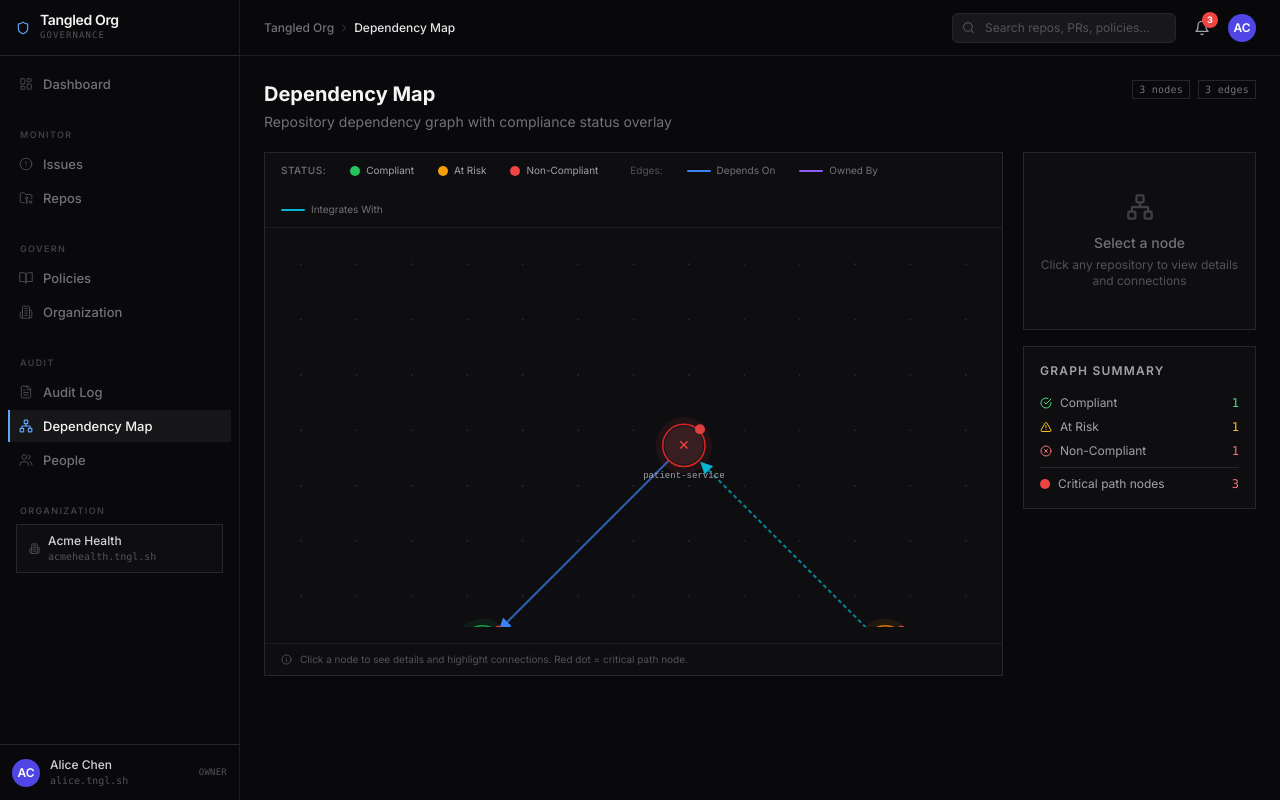
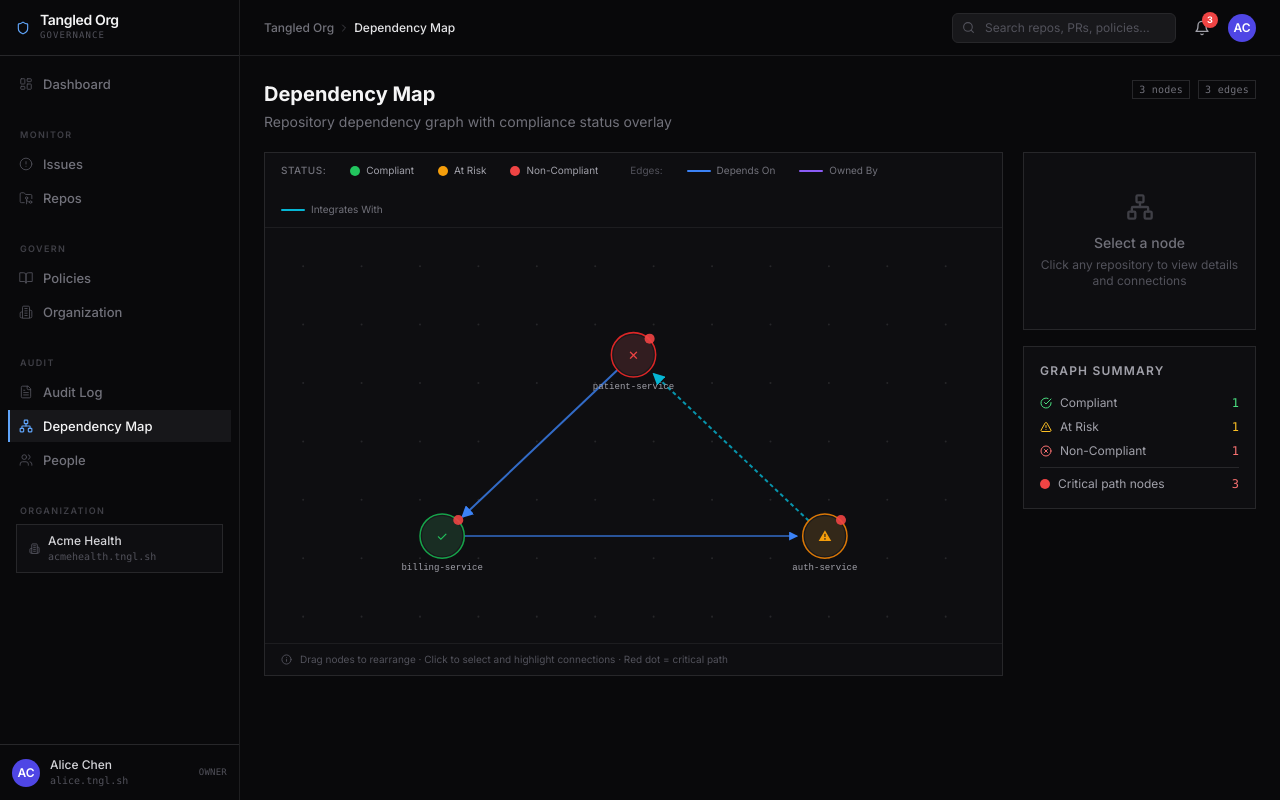
Before and after one commit to SAint7579/TangledOrg, a Next.js app: page /graph in a window 1280 px wide. Built offline with nearby package versions, Linux system fonts and the light colour scheme.

Commit message:
make the dependency graph better

```diff
--- a/app/graph/page.tsx
+++ b/app/graph/page.tsx
@@ -1,6 +1,6 @@
 "use client";
 
-import { useState } from "react";
+import { useState, useRef } from "react";
 import {
   Network,
   Info,
@@ -17,39 +17,81 @@ import { complianceStatusBg, cn } from "@/lib/utils";
 import type { DependencyNode } from "@/types";
 
 const nodeStatusColors: Record<string, string> = {
-  compliant: "#22c55e",
-  "at-risk": "#f59e0b",
+  compliant:       "#22c55e",
+  "at-risk":       "#f59e0b",
   "non-compliant": "#ef4444",
-  unknown: "#71717a",
+  unknown:         "#71717a",
 };
 
 const nodeStatusRing: Record<string, string> = {
-  compliant: "#16a34a",
-  "at-risk": "#d97706",
+  compliant:       "#16a34a",
+  "at-risk":       "#d97706",
   "non-compliant": "#dc2626",
-  unknown: "#52525b",
+  unknown:         "#52525b",
 };
 
 const edgeColors = {
-  "depends-on": "#3b82f6",
-  "owned-by": "#8b5cf6",
-  "integrates-with": "#06b6d4",
+  "depends-on":     "#3b82f6",
+  "owned-by":       "#8b5cf6",
+  "integrates-with":"#06b6d4",
 };
 
-// SVG graph dimensions
 const SVG_W = 700;
 const SVG_H = 380;
+const NODE_R = 22;
+const LABEL_H = 14; // px below node center for label
+
+type Positions = Record<string, { x: number; y: number }>;
 
 export default function GraphPage() {
+  const { nodes, edges } = mockDependencyGraph;
+
   const [selected, setSelected] = useState<DependencyNode | null>(null);
   const [highlighted, setHighlighted] = useState<Set<string>>(new Set());
+  const [positions, setPositions] = useState<Positions>(() =>
+    Object.fromEntries(nodes.map((n) => [n.id, { x: n.x, y: n.y }]))
+  );
 
-  const { nodes, edges } = mockDependencyGraph;
+  const svgRef = useRef<SVGSVGElement>(null);
+  const dragging = useRef<{ nodeId: string; offsetX: number; offsetY: number } | null>(null);
+  const didDrag = useRef(false);
+
+  function toSVGCoords(clientX: number, clientY: number) {
+    if (!svgRef.current) return { x: 0, y: 0 };
+    const rect = svgRef.current.getBoundingClientRect();
+    return {
+      x: ((clientX - rect.left) / rect.width) * SVG_W,
+      y: ((clientY - rect.top) / rect.height) * SVG_H,
+    };
+  }
+
+  function handleNodeMouseDown(e: React.MouseEvent, node: DependencyNode) {
+    e.stopPropagation();
+    e.preventDefault();
+    const { x, y } = toSVGCoords(e.clientX, e.clientY);
+    const pos = positions[node.id];
+    dragging.current = { nodeId: node.id, offsetX: x - pos.x, offsetY: y - pos.y };
+    didDrag.current = false;
+  }
+
+  function handleMouseMove(e: React.MouseEvent) {
+    if (!dragging.current) return;
+    const { x, y } = toSVGCoords(e.clientX, e.clientY);
+    const nx = Math.max(NODE_R + 4, Math.min(SVG_W - NODE_R - 4, x - dragging.current.offsetX));
+    const ny = Math.max(NODE_R + 4, Math.min(SVG_H - NODE_R - LABEL_H - 4, y - dragging.current.offsetY));
+    didDrag.current = true;
+    setPositions((prev) => ({ ...prev, [dragging.current!.nodeId]: { x: nx, y: ny } }));
+  }
+
+  function handleMouseUp() {
+    dragging.current = null;
+  }
 
   function handleNodeClick(node: DependencyNode) {
-    setSelected(node === selected ? null : node);
-    if (node !== selected) {
-      // Highlight connected nodes
+    if (didDrag.current) return;
+    const next = node === selected ? null : node;
+    setSelected(next);
+    if (next) {
       const connected = new Set<string>([node.id]);
       edges.forEach((e) => {
         if (e.source === node.id) connected.add(e.target);
@@ -61,10 +103,13 @@ export default function GraphPage() {
     }
   }
 
+  function handleBgClick() {
+    setSelected(null);
+    setHighlighted(new Set());
+  }
+
   const selectedRepo = selected ? mockRepos.find((r) => r.id === selected.repoId) : null;
   const selectedPacks = selectedRepo ? mockPolicyPacks.filter((p) => selectedRepo.policyPacks.includes(p.id)) : [];
-
-  // Connected edges for selected node
   const selectedEdges = selected
     ? edges.filter((e) => e.source === selected.id || e.target === selected.id)
     : [];
@@ -94,9 +139,9 @@ export default function GraphPage() {
               <div className="px-4 py-2.5 border-b border-zinc-800/60 flex items-center gap-6 flex-wrap">
                 <span className="text-[10px] text-zinc-500 font-medium uppercase tracking-wider">Status:</span>
                 {[
-                  { status: "compliant", label: "Compliant", color: "#22c55e" },
-                  { status: "at-risk", label: "At Risk", color: "#f59e0b" },
-                  { status: "non-compliant", label: "Non-Compliant", color: "#ef4444" },
+                  { status: "compliant",       label: "Compliant",     color: "#22c55e" },
+                  { status: "at-risk",          label: "At Risk",       color: "#f59e0b" },
+                  { status: "non-compliant",    label: "Non-Compliant", color: "#ef4444" },
                 ].map((s) => (
                   <div key={s.status} className="flex items-center gap-1.5">
                     <span className="w-2.5 h-2.5 rounded-full" style={{ backgroundColor: s.color }} />
@@ -107,22 +152,23 @@ export default function GraphPage() {
                 {Object.entries(edgeColors).map(([type, color]) => (
                   <div key={type} className="flex items-center gap-1.5">
                     <span className="w-6 h-0.5 rounded-full" style={{ backgroundColor: color }} />
-                    <span className="text-[10px] text-zinc-500 capitalize">{type.replace("-", " ")}</span>
+                    <span className="text-[10px] text-zinc-500 capitalize">{type.replace(/-/g, " ")}</span>
                   </div>
                 ))}
               </div>
 
               {/* SVG Graph */}
-              <div className="p-4 overflow-x-auto">
+              <div className="p-4 select-none">
                 <svg
+                  ref={svgRef}
                   viewBox={`0 0 ${SVG_W} ${SVG_H}`}
                   className="w-full"
-                  style={{ minWidth: 480 }}
+                  style={{ minWidth: 420, cursor: dragging.current ? "grabbing" : "default" }}
+                  onMouseMove={handleMouseMove}
+                  onMouseUp={handleMouseUp}
+                  onMouseLeave={handleMouseUp}
                 >
                   <defs>
-                    <marker id="arrow" markerWidth="6" markerHeight="6" refX="5" refY="3" orient="auto">
-                      <path d="M0,0 L0,6 L6,3 z" fill="#52525b" />
-                    </marker>
                     <marker id="arrow-blue" markerWidth="6" markerHeight="6" refX="5" refY="3" orient="auto">
                       <path d="M0,0 L0,6 L6,3 z" fill={edgeColors["depends-on"]} />
                     </marker>
@@ -132,77 +178,59 @@ export default function GraphPage() {
                     <marker id="arrow-cyan" markerWidth="6" markerHeight="6" refX="5" refY="3" orient="auto">
                       <path d="M0,0 L0,6 L6,3 z" fill={edgeColors["integrates-with"]} />
                     </marker>
-                    <filter id="glow">
-                      <feGaussianBlur stdDeviation="3" result="coloredBlur" />
-                      <feMerge>
-                        <feMergeNode in="coloredBlur" />
-                        <feMergeNode in="SourceGraphic" />
-                      </feMerge>
-                    </filter>
                   </defs>
 
-                  {/* Background */}
-                  <rect width={SVG_W} height={SVG_H} fill="transparent" onClick={() => { setSelected(null); setHighlighted(new Set()); }} />
+                  {/* Background click target */}
+                  <rect width={SVG_W} height={SVG_H} fill="transparent" onClick={handleBgClick} />
 
                   {/* Grid dots */}
-                  {Array.from({ length: 8 }).map((_, row) =>
-                    Array.from({ length: 14 }).map((_, col) => (
-                      <circle
-                        key={`${row}-${col}`}
-                        cx={col * 55 + 20}
-                        cy={row * 55 + 20}
-                        r={1}
-                        fill="#27272a"
-                      />
+                  {Array.from({ length: 7 }).map((_, row) =>
+                    Array.from({ length: 13 }).map((_, col) => (
+                      <circle key={`${row}-${col}`} cx={col * 58 + 22} cy={row * 58 + 22} r={1} fill="#27272a" />
                     ))
                   )}
 
-                  {/* Edges */}
+                  {/* Edges — drawn first so nodes sit on top */}
                   {edges.map((edge) => {
-                    const sourceNode = nodes.find((n) => n.id === edge.source);
-                    const targetNode = nodes.find((n) => n.id === edge.target);
-                    if (!sourceNode || !targetNode) return null;
+                    const sp = positions[edge.source];
+                    const tp = positions[edge.target];
+                    if (!sp || !tp) return null;
 
-                    const isHighlighted =
-                      highlighted.size === 0 ||
+                    const isHighlighted = highlighted.size === 0 ||
                       (highlighted.has(edge.source) && highlighted.has(edge.target));
 
-                    const edgeColor = edgeColors[edge.type];
-                    const markerIds = {
-                      "depends-on": "arrow-blue",
-                      "owned-by": "arrow-purple",
-                      "integrates-with": "arrow-cyan",
+                    const dx = tp.x - sp.x;
+                    const dy = tp.y - sp.y;
+                    const len = Math.sqrt(dx * dx + dy * dy) || 1;
+                    const startX = sp.x + (dx / len) * NODE_R;
+                    const startY = sp.y + (dy / len) * NODE_R;
+                    const endX   = tp.x - (dx / len) * (NODE_R + 6);
+                    const endY   = tp.y - (dy / len) * (NODE_R + 6);
+
+                    const markerMap = {
+                      "depends-on":     "arrow-blue",
+                      "owned-by":       "arrow-purple",
+                      "integrates-with":"arrow-cyan",
                     };
 
-                    // Calculate edge offset to avoid node overlap
-                    const dx = targetNode.x - sourceNode.x;
-                    const dy = targetNode.y - sourceNode.y;
-                    const len = Math.sqrt(dx * dx + dy * dy);
-                    const r = 20; // node radius
-                    const startX = sourceNode.x + (dx / len) * r;
-                    const startY = sourceNode.y + (dy / len) * r;
-                    const endX = targetNode.x - (dx / len) * (r + 5);
-                    const endY = targetNode.y - (dy / len) * (r + 5);
-
                     return (
-                      <g key={edge.id} className="transition-opacity" style={{ opacity: isHighlighted ? 1 : 0.15 }}>
-                        <line
-                          x1={startX}
-                          y1={startY}
-                          x2={endX}
-                          y2={endY}
-                          stroke={edgeColor}
-                          strokeWidth={edge.critical ? 2 : 1.5}
-                          strokeDasharray={edge.type === "integrates-with" ? "4 3" : undefined}
-                          strokeOpacity={0.7}
-                          markerEnd={`url(#${markerIds[edge.type]})`}
-                        />
-                      </g>
+                      <line
+                        key={edge.id}
+                        x1={startX} y1={startY}
+                        x2={endX}   y2={endY}
+                        stroke={edgeColors[edge.type]}
+                        strokeWidth={edge.critical ? 2 : 1.5}
+                        strokeDasharray={edge.type === "integrates-with" ? "4 3" : undefined}
+                        strokeOpacity={isHighlighted ? 0.8 : 0.12}
+                        markerEnd={`url(#${markerMap[edge.type]})`}
+                        style={{ transition: "stroke-opacity 0.15s" }}
+                      />
                     );
                   })}
 
                   {/* Nodes */}
                   {nodes.map((node) => {
+                    const pos = positions[node.id];
                     const isSelected = selected?.id === node.id;
                     const isDimmed = highlighted.size > 0 && !highlighted.has(node.id);
                     const fillColor = nodeStatusColors[node.complianceStatus];
@@ -211,61 +239,30 @@ export default function GraphPage() {
                     return (
                       <g
                         key={node.id}
-                        transform={`translate(${node.x}, ${node.y})`}
-                        className="cursor-pointer"
+                        transform={`translate(${pos.x}, ${pos.y})`}
+                        style={{ opacity: isDimmed ? 0.25 : 1, cursor: "grab" }}
+                        onMouseDown={(e) => handleNodeMouseDown(e, node)}
                         onClick={() => handleNodeClick(node)}
-                        style={{ opacity: isDimmed ? 0.3 : 1 }}
                       >
-                        {/* Glow for critical nodes */}
-                        {node.critical && (
-                          <circle
-                            r={28}
-                            fill={fillColor}
-                            opacity={0.08}
-                          />
+                        {/* Selection ring */}
+                        {isSelected && (
+                          <circle r={NODE_R + 6} fill="none" stroke={fillColor} strokeWidth={1.5} strokeDasharray="4 2" opacity={0.7} />
                         )}
 
-                        {/* Selection ring */}
-                        {isSelected && (
-                          <circle
-                            r={26}
-                            fill="none"
-                            stroke={fillColor}
-                            strokeWidth={2}
-                            strokeDasharray="4 2"
-                            opacity={0.8}
-                          />
-                        )}
+                        {/* Node background */}
+                        <circle r={NODE_R} fill="#18181b" stroke={ringColor} strokeWidth={isSelected ? 2.5 : 1.5} />
 
-                        {/* Node ring */}
-                        <circle
-                          r={21}
-                          fill="#18181b"
-                          stroke={ringColor}
-                          strokeWidth={isSelected ? 2.5 : 1.5}
-                        />
+                        {/* Fill tint */}
+                        <circle r={NODE_R - 2} fill={fillColor} opacity={0.12} />
 
-                        {/* Node fill */}
-                        <circle
-                          r={19}
-                          fill={fillColor}
-                          opacity={0.15}
-                        />
-
-                        {/* Icon indicator */}
-                        {node.complianceStatus === "compliant" && (
-                          <text x={0} y={5} textAnchor="middle" fontSize={14} fill="#22c55e">✓</text>
-                        )}
-                        {node.complianceStatus === "at-risk" && (
-                          <text x={0} y={5} textAnchor="middle" fontSize={14} fill="#f59e0b">⚠</text>
-                        )}
-                        {node.complianceStatus === "non-compliant" && (
-                          <text x={0} y={5} textAnchor="middle" fontSize={14} fill="#ef4444">✕</text>
-                        )}
+                        {/* Status icon */}
+                        {node.complianceStatus === "compliant"     && <text x={0} y={5} textAnchor="middle" fontSize={13} fill="#22c55e">✓</text>}
+                        {node.complianceStatus === "at-risk"        && <text x={0} y={5} textAnchor="middle" fontSize={13} fill="#f59e0b">⚠</text>}
+                        {node.complianceStatus === "non-compliant"  && <text x={0} y={5} textAnchor="middle" fontSize={13} fill="#ef4444">✕</text>}
 
                         {/* Label */}
                         <text
-                          y={32}
+                          y={NODE_R + 12}
                           textAnchor="middle"
                           fontSize={9}
                           fontFamily="monospace"
@@ -285,10 +282,11 @@ export default function GraphPage() {
                 </svg>
               </div>
 
-              {/* Tip */}
               <div className="px-4 py-2 border-t border-zinc-800/60 flex items-center gap-2">
                 <Info size={11} className="text-zinc-600" />
-                <span className="text-[10px] text-zinc-600">Click a node to see details and highlight connections. Red dot = critical path node.</span>
+                <span className="text-[10px] text-zinc-600">
+                  Drag nodes to rearrange · Click to select and highlight connections · Red dot = critical path
+                </span>
               </div>
             </Card>
           </div>
@@ -333,33 +331,27 @@ export default function GraphPage() {
                   </div>
                 </Card>
 
-                {/* Connections */}
                 <Card>
                   <CardHeader title="Connections" description={`${selectedEdges.length} edges`} />
                   <div className="space-y-1.5">
                     {selectedEdges.map((edge) => {
-                      const other = edge.source === selected.id
-                        ? nodes.find((n) => n.id === edge.target)
-                        : nodes.find((n) => n.id === edge.source);
+                      const otherId = edge.source === selected.id ? edge.target : edge.source;
+                      const other = nodes.find((n) => n.id === otherId);
                       const direction = edge.source === selected.id ? "→" : "←";
-                      const edgeColor = edgeColors[edge.type];
                       return (
-                        <div key={edge.id} className="flex items-center gap-2 p-2 rounded bg-zinc-800/40 border border-zinc-800/50">
+                        <div key={edge.id} className="flex items-center gap-2 p-2 bg-zinc-800/40 border border-zinc-800/50">
                           <span className="text-zinc-500 font-mono text-sm">{direction}</span>
                           <span className="text-[10px] font-mono text-zinc-200 flex-1">{other?.label}</span>
-                          <span className="text-[9px] font-mono" style={{ color: edgeColor }}>
-                            {edge.type.replace("-", " ")}
+                          <span className="text-[9px] font-mono" style={{ color: edgeColors[edge.type] }}>
+                            {edge.type.replace(/-/g, " ")}
                           </span>
-                          {edge.critical && (
-                            <span className="w-1.5 h-1.5 rounded-full bg-red-500" title="Critical path" />
-                          )}
+                          {edge.critical && <span className="w-1.5 h-1.5 rounded-full bg-red-500" />}
                         </div>
                       );
                     })}
                   </div>
                 </Card>
 
-                {/* Policy packs */}
                 <Card>
                   <CardHeader title="Policy Packs" />
                   <div className="flex flex-wrap gap-1">
@@ -377,37 +369,28 @@ export default function GraphPage() {
               </Card>
             )}
 
-            {/* Graph stats */}
             <Card>
               <CardHeader title="Graph Summary" />
               <div className="space-y-2">
                 <div className="flex items-center gap-2">
                   <CheckCircle size={12} className="text-green-400" />
                   <span className="text-xs text-zinc-400 flex-1">Compliant</span>
-                  <span className="text-xs font-mono text-green-400">
-                    {nodes.filter((n) => n.complianceStatus === "compliant").length}
-                  </span>
+                  <span className="text-xs font-mono text-green-400">{nodes.filter((n) => n.complianceStatus === "compliant").length}</span>
                 </div>
                 <div className="flex items-center gap-2">
                   <AlertTriangle size={12} className="text-amber-400" />
                   <span className="text-xs text-zinc-400 flex-1">At Risk</span>
-                  <span className="text-xs font-mono text-amber-400">
-                    {nodes.filter((n) => n.complianceStatus === "at-risk").length}
-                  </span>
+                  <span className="text-xs font-mono text-amber-400">{nodes.filter((n) => n.complianceStatus === "at-risk").length}</span>
                 </div>
                 <div className="flex items-center gap-2">
                   <XCircle size={12} className="text-red-400" />
                   <span className="text-xs text-zinc-400 flex-1">Non-Compliant</span>
-                  <span className="text-xs font-mono text-red-400">
-                    {nodes.filter((n) => n.complianceStatus === "non-compliant").length}
-                  </span>
+                  <span className="text-xs font-mono text-red-400">{nodes.filter((n) => n.complianceStatus === "non-compliant").length}</span>
                 </div>
                 <div className="flex items-center gap-2 pt-2 border-t border-zinc-800">
                   <span className="w-2.5 h-2.5 rounded-full bg-red-500" />
                   <span className="text-xs text-zinc-400 flex-1">Critical path nodes</span>
-                  <span className="text-xs font-mono text-red-400">
-                    {nodes.filter((n) => n.critical).length}
-                  </span>
+                  <span className="text-xs font-mono text-red-400">{nodes.filter((n) => n.critical).length}</span>
                 </div>
               </div>
             </Card>
--- a/lib/mock-data.ts
+++ b/lib/mock-data.ts
@@ -687,9 +687,9 @@ export const mockAuditEntries: AuditEntry[] = [
 
 export const mockDependencyGraph: DependencyGraph = {
   nodes: [
-    { id: "node-001", repoId: "repo-001", repoSlug: "patient-service", label: "patient-service", complianceStatus: "non-compliant", riskTier: "high", x: 400, y: 200, critical: true },
-    { id: "node-002", repoId: "repo-002", repoSlug: "billing-service", label: "billing-service", complianceStatus: "compliant", riskTier: "high", x: 200, y: 400, critical: true },
-    { id: "node-003", repoId: "repo-003", repoSlug: "auth-service", label: "auth-service", complianceStatus: "at-risk", riskTier: "high", x: 600, y: 400, critical: true },
+    { id: "node-001", repoId: "repo-001", repoSlug: "patient-service", label: "patient-service", complianceStatus: "non-compliant", riskTier: "high", x: 350, y: 110, critical: true },
+    { id: "node-002", repoId: "repo-002", repoSlug: "billing-service", label: "billing-service", complianceStatus: "compliant", riskTier: "high", x: 160, y: 290, critical: true },
+    { id: "node-003", repoId: "repo-003", repoSlug: "auth-service", label: "auth-service", complianceStatus: "at-risk", riskTier: "high", x: 540, y: 290, critical: true },
   ],
   edges: [
     { id: "edge-001", source: "node-001", target: "node-002", type: "depends-on", critical: true },
```
